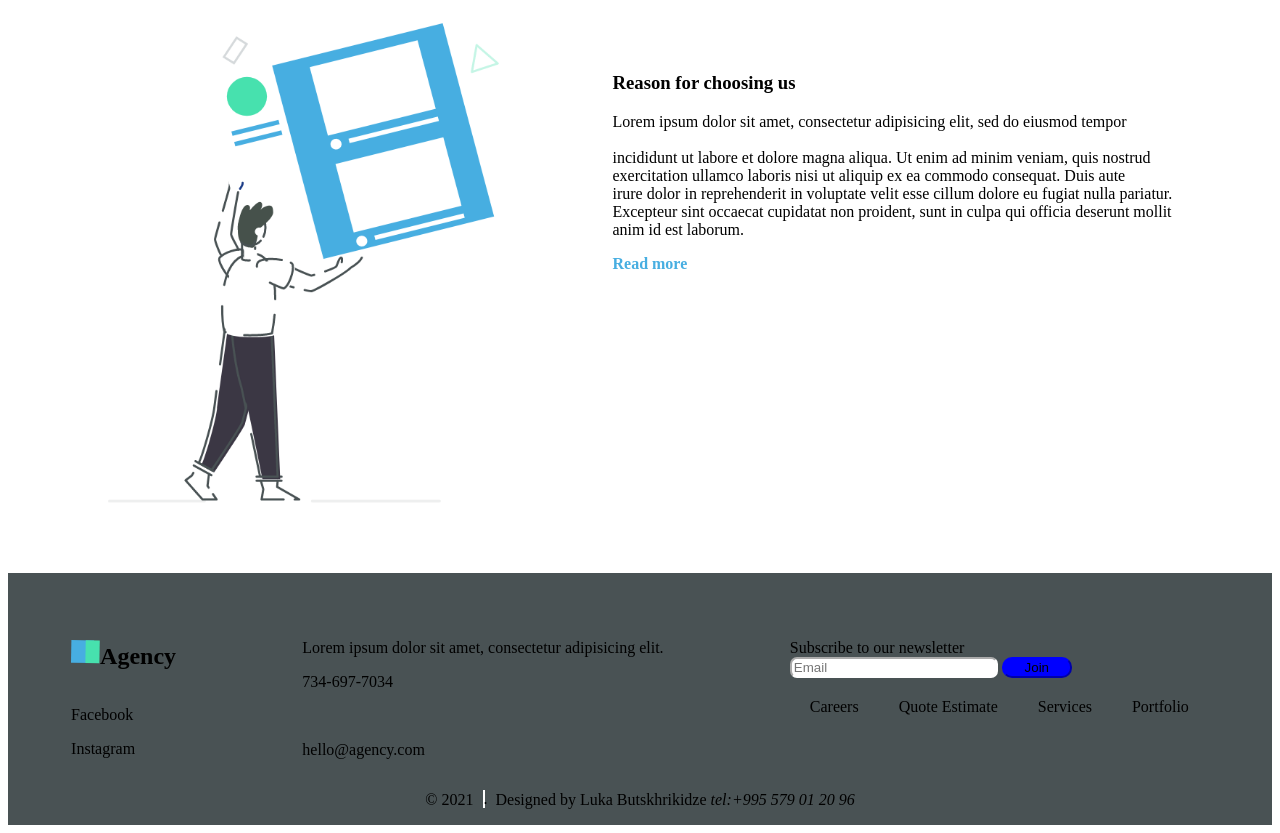
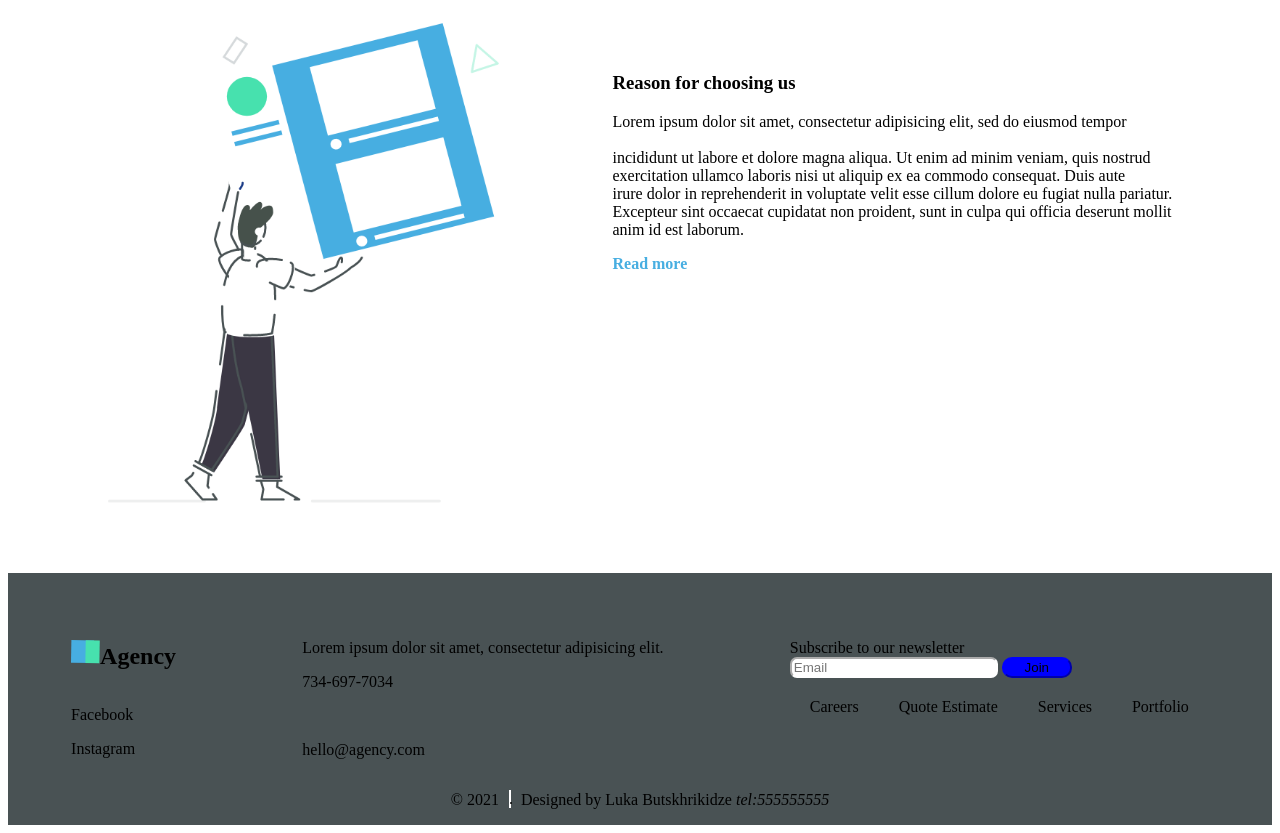
Before and after one commit to luka-butskhrikidze/luka-butskhrikidze.github.io, a plain HTML site: page index.html in a window 1280 px wide. Shown: the part 1527-2360 px from the top of the page. Drawn offline with Linux system fonts and the light colour scheme; a web font is replaced by a local one.

Commit message:
Update index.html

```diff
--- a/index.html
+++ b/index.html
@@ -127,7 +127,7 @@
 <div class="last-div">
 	<p>© 2021</p>
 <span class="icon-line">.</span>
-<p>Designed by <a href="https://mail.google.com/mail/u/1/#inbox" target="blank">Luka Butskhrikidze</a>  <i>tel:<a href="tel:+995 579012096">+995 579 01 20 96</a></i> </p>
+<p>Designed by <a href="https://mail.google.com/mail/u/1/#inbox" target="blank">Luka Butskhrikidze</a>  <i>tel:<a href="tel:+995 555555555">555555555</a></i> </p>
 
 </div>
 </footer>
```
